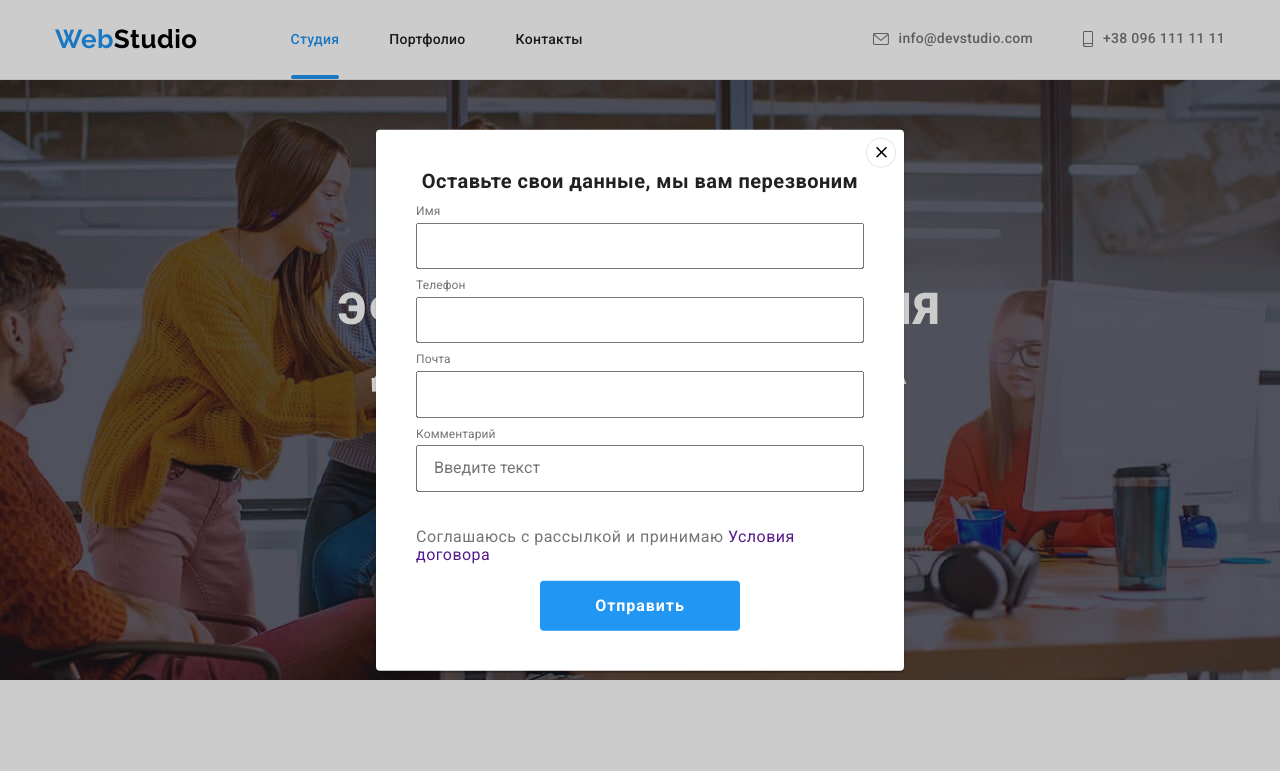
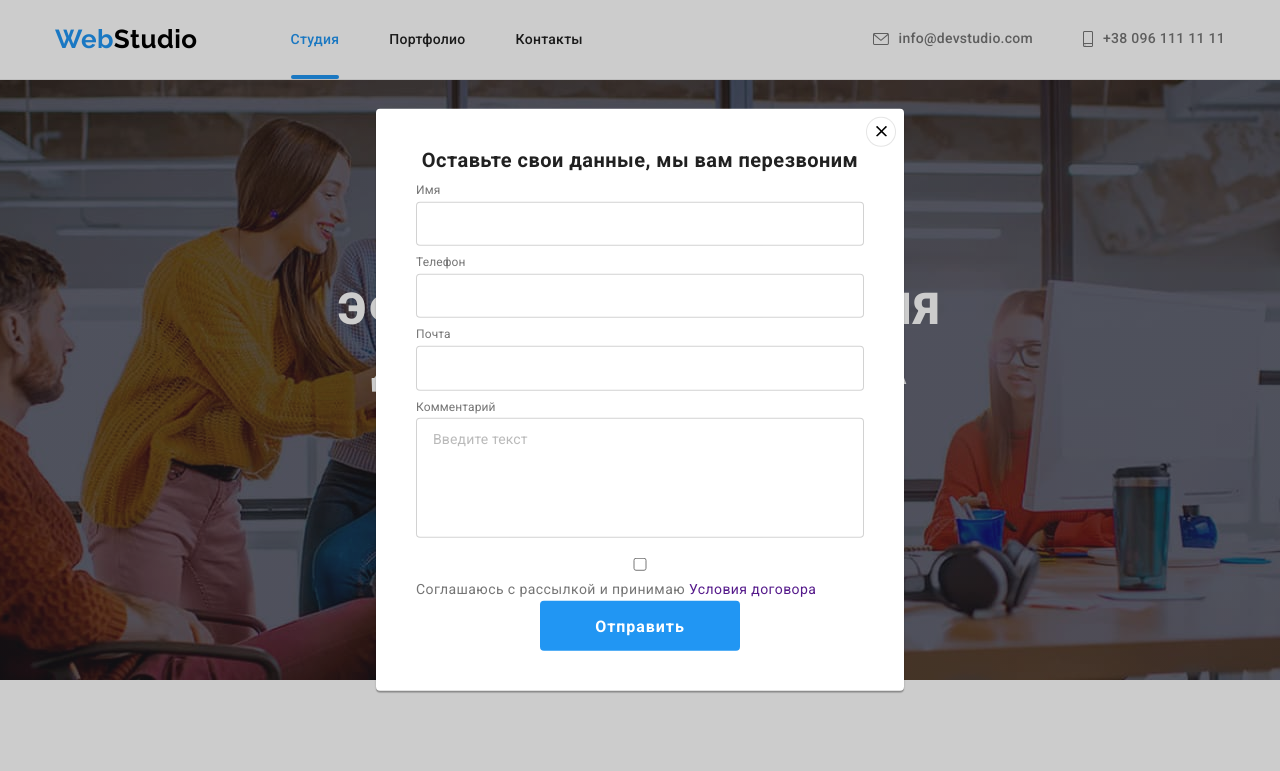
Before and after one commit to OksanaMosendz/goit-markup-hw-06, a plain HTML site: page index.html in a window 1280 px wide. Both pictures are taken after a click on the button "Заказать услугу". Shown: the top 771 px of the page. Drawn offline with nearby package versions, Linux system fonts and the light colour scheme.

Commit message:
end sign, not end modal

```diff
--- a/css/style.css
+++ b/css/style.css
@@ -541,6 +541,14 @@ button {
   box-shadow: 0px 4px 4px rgba(0, 0, 0, 0.15);
 }
 
+.sign input::placeholder {
+  font-weight: 400;
+  font-size: 16px;
+  line-height: 1.25;
+  letter-spacing: 0.03em;
+  color: rgba(255, 255, 255, 0.6);
+}
+
 .sign-icon {
   margin-left: 10px;
   fill: var(--white);
@@ -755,6 +763,7 @@ button {
   border: 1px solid rgba(0, 0, 0, 0.1);
   background-color: var(--white);
 }
+
 .modal label {
 
   margin-bottom: 4px;
@@ -766,9 +775,30 @@ button {
   letter-spacing: 0.01em;
 }
 
-.modal input {
-  padding: 12px 16px;
+.modal input, textarea {
+  padding: 12px;
   margin-bottom: 10px;
+
+  border: 1px solid rgba(33, 33, 33, 0.2);
+  border-radius: 4px;
 }
 
-.modal input:last-of-type {margin-bottom: 20px;}
+textarea {
+  resize: none;
+  padding: 12px 16px;
+
+  margin-bottom: 20px;
+  min-height: 120px;
+}
+
+textarea::placeholder {
+  font-size: 14px;
+  letter-spacing: 0.01em;
+  color: rgba(117, 117, 117, 0.5);
+}
+
+label.agree {
+  font-size: 14px;
+  line-height: 1,71;
+  letter-spacing: 0.03em;
+}
--- a/index.html
+++ b/index.html
@@ -417,8 +417,10 @@
                 <input type="email" name="mail" id="sign-mail"/>
 
                 <label for="comment">Комментарий</label>
-                <input type="text" name="mail" id="comment" placeholder="Введите текст"/>
-               <p> Соглашаюсь с рассылкой и принимаю <a href="">Условия договора</a> </p>
+                <textarea name="comment" id="comment" placeholder="Введите текст"></textarea>
+
+                <input type="checkbox" name="agree" id="agree">
+                <label  class="agree" for="agree">Соглашаюсь с рассылкой и принимаю <a href="">Условия договора</a></label>
                 <button class="btn" type="submit">Отправить</button>
             </form>
         </div>
```
